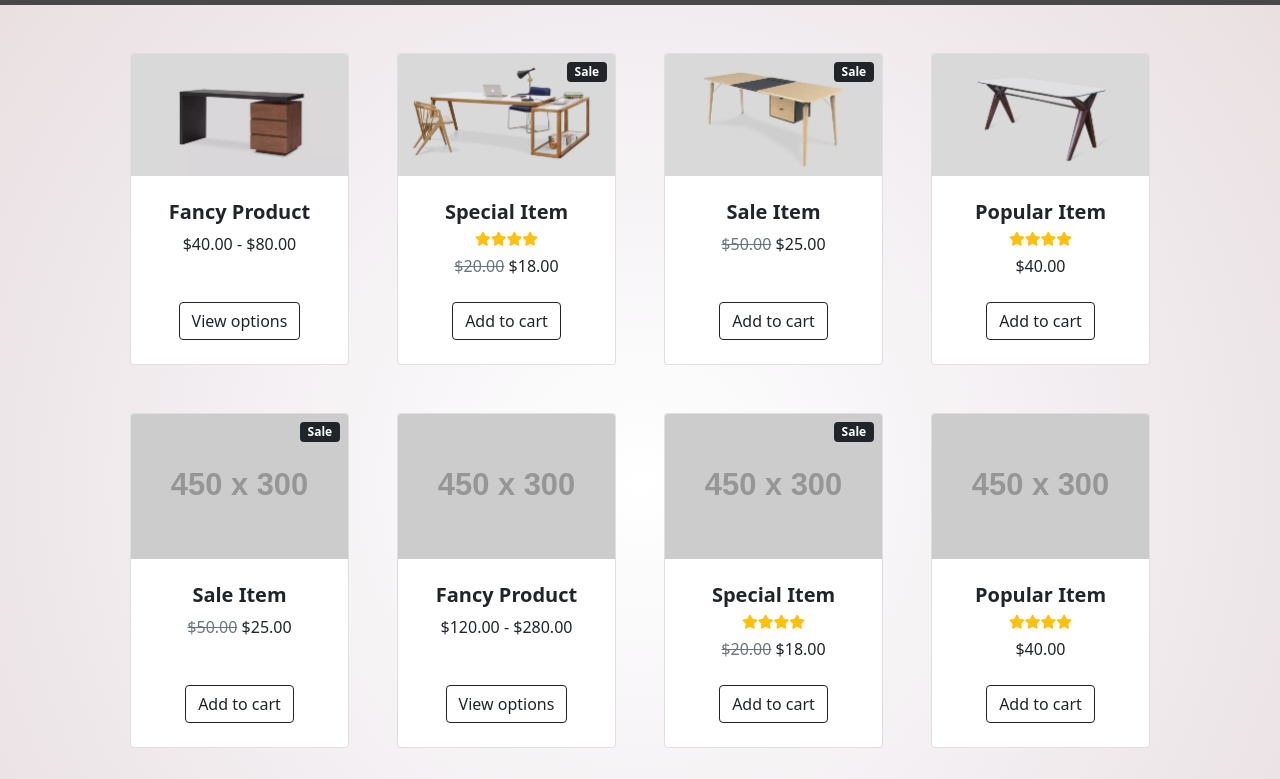
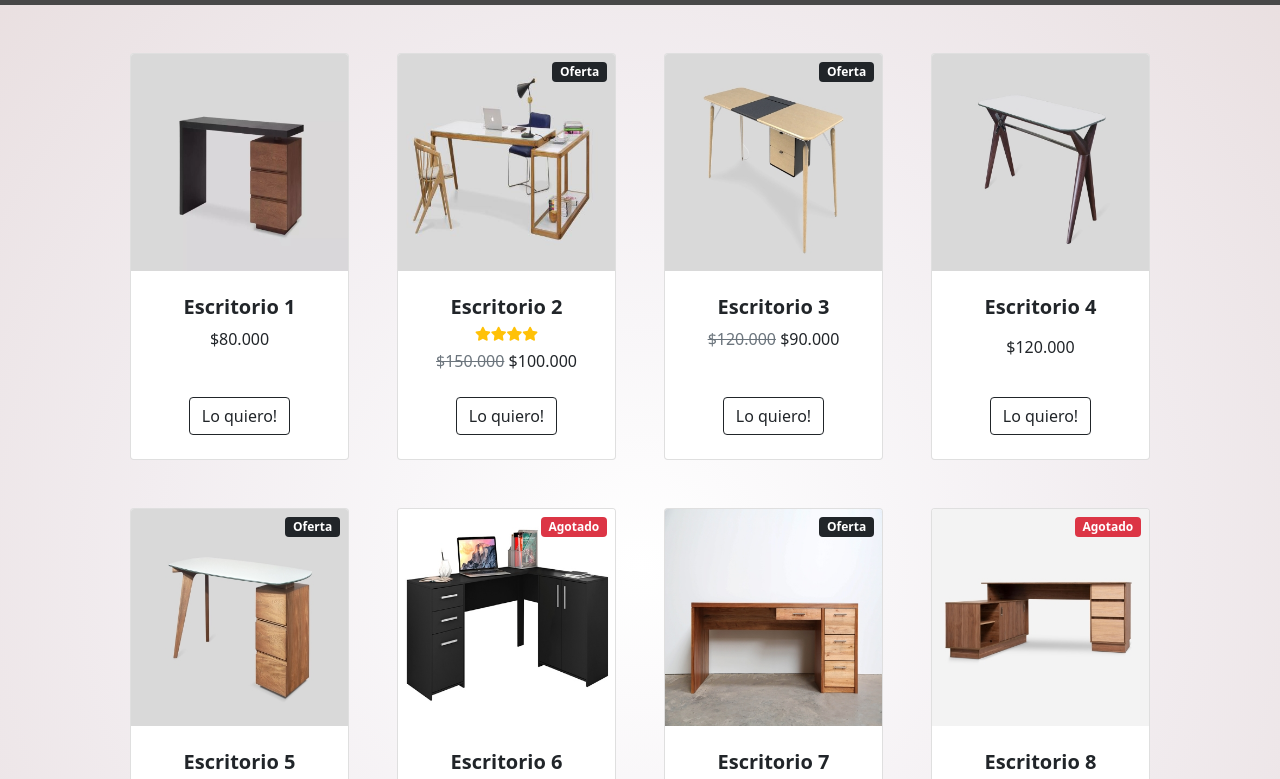
Before and after one commit to BernardoCameron/p-AVI-CODERHOUSE, a website: page pages/escritorios.html in a window 1280 px wide. Shown: the part 171-950 px from the top of the page. Drawn offline with nearby package versions, Linux system fonts and the light colour scheme; placeholder pictures from the web are drawn by us.

Commit message:
terminadaPaginaEscritorios

```diff
--- a/pages/escritorios.html
+++ b/pages/escritorios.html
@@ -65,189 +65,147 @@
             <div class="row gx-4 gx-lg-5 row-cols-2 row-cols-md-3 row-cols-xl-4 justify-content-center">
                 <div class="col mb-5">
                     <div class="card h-100">
-                        <!-- Product image-->
-                        <img class="card-img-top" src="../imagenes/escritorios/escritorio1.webp" alt="..." />
-                        <!-- Product details-->
+                        <img class="card-img-top imgEscritorios" src="../imagenes/escritorios/escritorio1.jpg.jpg" alt="..." />
                         <div class="card-body p-4">
                             <div class="text-center">
-                                <!-- Product name-->
-                                <h5 class="fw-bolder">Fancy Product</h5>
-                                <!-- Product price-->
-                                $40.00 - $80.00
+                                <h5 class="fw-bolder">Escritorio 1</h5>
+                                $80.000
                             </div>
                         </div>
-                        <!-- Product actions-->
                         <div class="card-footer p-4 pt-0 border-top-0 bg-transparent">
-                            <div class="text-center"><a class="btn btn-outline-dark mt-auto" href="#">View options</a></div>
+                            <div class="text-center"><a class="btn btn-outline-dark mt-auto" href="#">Lo quiero!</a></div>
                         </div>
                     </div>
                 </div>
                 <div class="col mb-5">
                     <div class="card h-100">
-                        <!-- Sale badge-->
-                        <div class="badge bg-dark text-white position-absolute" style="top: 0.5rem; right: 0.5rem">Sale</div>
-                        <!-- Product image-->
-                        <img class="card-img-top" src="../imagenes/escritorios/escritorio2.webp" alt="..." />
-                        <!-- Product details-->
+                        <div class="badge bg-dark text-white position-absolute" style="top: 0.5rem; right: 0.5rem">Oferta</div>
+                        <img class="card-img-top imgEscritorios" src="../imagenes/escritorios/escritorio2.jpg" alt="..." />
                         <div class="card-body p-4">
                             <div class="text-center">
-                                <!-- Product name-->
-                                <h5 class="fw-bolder">Special Item</h5>
-                                <!-- Product reviews-->
+                                <h5 class="fw-bolder">Escritorio 2</h5>
                                 <div class="d-flex justify-content-center small text-warning mb-2">
                                     <i class="fas fa-star"></i>
                                     <i class="fas fa-star"></i>
                                     <i class="fas fa-star"></i>
                                     <i class="fas fa-star"></i>
                                 </div>
-                                <!-- Product price-->
-                                <span class="text-muted text-decoration-line-through">$20.00</span> $18.00
+                                <span class="text-muted text-decoration-line-through">$150.000</span> $100.000
                             </div>
                         </div>
-                        <!-- Product actions-->
                         <div class="card-footer p-4 pt-0 border-top-0 bg-transparent">
-                            <div class="text-center"><a class="btn btn-outline-dark mt-auto" href="#">Add to cart</a></div>
+                            <div class="text-center"><a class="btn btn-outline-dark mt-auto" href="#">Lo quiero!</a></div>
                         </div>
                     </div>
                 </div>
                 <div class="col mb-5">
                     <div class="card h-100">
-                        <!-- Sale badge-->
-                        <div class="badge bg-dark text-white position-absolute" style="top: 0.5rem; right: 0.5rem">Sale</div>
-                        <!-- Product image-->
-                        <img class="card-img-top" src="../imagenes/escritorios/escritorio3.webp" alt="..." />
-                        <!-- Product details-->
+                        <div class="badge bg-dark text-white position-absolute" style="top: 0.5rem; right: 0.5rem">Oferta</div>
+                        <img class="card-img-top imgEscritorios" src="../imagenes/escritorios/escritorio3.jpg" alt="..." />
                         <div class="card-body p-4">
                             <div class="text-center">
-                                <!-- Product name-->
-                                <h5 class="fw-bolder">Sale Item</h5>
-                                <!-- Product price-->
-                                <span class="text-muted text-decoration-line-through">$50.00</span> $25.00
+                                <h5 class="fw-bolder">Escritorio 3</h5>
+                                <span class="text-muted text-decoration-line-through">$120.000</span> $90.000
                             </div>
                         </div>
-                        <!-- Product actions-->
                         <div class="card-footer p-4 pt-0 border-top-0 bg-transparent">
-                            <div class="text-center"><a class="btn btn-outline-dark mt-auto" href="#">Add to cart</a></div>
+                            <div class="text-center"><a class="btn btn-outline-dark mt-auto" href="#">Lo quiero!</a></div>
                         </div>
                     </div>
                 </div>
                 <div class="col mb-5">
                     <div class="card h-100">
-                        <!-- Product image-->
-                        <img class="card-img-top" src="../imagenes/escritorios/escritorio4.webp" alt="..." />
-                        <!-- Product details-->
+                        <img class="card-img-top imgEscritorios" src="../imagenes/escritorios/escritorio4.jpg" alt="..." />
                         <div class="card-body p-4">
                             <div class="text-center">
-                                <!-- Product name-->
-                                <h5 class="fw-bolder">Popular Item</h5>
-                                <!-- Product reviews-->
+                                <h5 class="fw-bolder">Escritorio 4</h5>
                                 <div class="d-flex justify-content-center small text-warning mb-2">
+                                </div>
+                                $120.000
+                            </div>
+                        </div>
+                        <div class="card-footer p-4 pt-0 border-top-0 bg-transparent">
+                            <div class="text-center"><a class="btn btn-outline-dark mt-auto" href="#">Lo quiero!</a></div>
+                        </div>
+                    </div>
+                </div>
+                <div class="col mb-5">
+                    <div class="card h-100">
+                        <div class="badge bg-dark text-white position-absolute" style="top: 0.5rem; right: 0.5rem">Oferta</div>
+                        <img class="card-img-top imgEscritorios" src="../imagenes/escritorios/escritorio5.jpg" alt="..." />
+                        <div class="card-body p-4">
+                            <div class="text-center">
+                                <h5 class="fw-bolder">Escritorio 5</h5>
+                                <span class="text-muted text-decoration-line-through">$200.000</span> $120.000
+                            </div>
+                        </div>
+                        <div class="card-footer p-4 pt-0 border-top-0 bg-transparent">
+                            <div class="text-center"><a class="btn btn-outline-dark mt-auto" href="#">Lo quiero!</a></div>
+                        </div>
+                    </div>
+                </div>
+                <div class="col mb-5">
+                    <div class="card h-100">
+                        <div class="badge bg-danger text-white position-absolute" style="top: 0.5rem; right: 0.5rem">Agotado</div>
+                        <img class="card-img-top imgEscritorios" src="../imagenes/escritorios/escritorio6.jpg" alt="..." />
+                        <div class="card-body p-4">
+                            <div class="text-center">
+                                <h5 class="fw-bolder">Escritorio 6</h5>
+                                <div class="d-flex justify-content-center small text-warning mb-2 estrellas">
+                                    <i class="fas fa-star"></i>
                                     <i class="fas fa-star"></i>
                                     <i class="fas fa-star"></i>
                                     <i class="fas fa-star"></i>
                                     <i class="fas fa-star"></i>
                                 </div>
-                                <!-- Product price-->
-                                $40.00
+                                $150.000
                             </div>
                         </div>
-                        <!-- Product actions-->
                         <div class="card-footer p-4 pt-0 border-top-0 bg-transparent">
-                            <div class="text-center"><a class="btn btn-outline-dark mt-auto" href="#">Add to cart</a></div>
+                            <div class="text-center"><a class="btn btn-outline-dark mt-auto" href="#">Lo quiero!</a></div>
                         </div>
                     </div>
                 </div>
                 <div class="col mb-5">
                     <div class="card h-100">
-                        <!-- Sale badge-->
-                        <div class="badge bg-dark text-white position-absolute" style="top: 0.5rem; right: 0.5rem">Sale</div>
-                        <!-- Product image-->
-                        <img class="card-img-top" src="https://dummyimage.com/450x300/dee2e6/6c757d.jpg" alt="..." />
-                        <!-- Product details-->
+                        <div class="badge bg-dark text-white position-absolute" style="top: 0.5rem; right: 0.5rem">Oferta</div>
+                        <img class="card-img-top imgEscritorios" src="../imagenes/escritorios/Escritorio7.jpg" alt="..." />
                         <div class="card-body p-4">
                             <div class="text-center">
-                                <!-- Product name-->
-                                <h5 class="fw-bolder">Sale Item</h5>
-                                <!-- Product price-->
-                                <span class="text-muted text-decoration-line-through">$50.00</span> $25.00
-                            </div>
-                        </div>
-                        <!-- Product actions-->
-                        <div class="card-footer p-4 pt-0 border-top-0 bg-transparent">
-                            <div class="text-center"><a class="btn btn-outline-dark mt-auto" href="#">Add to cart</a></div>
-                        </div>
-                    </div>
-                </div>
-                <div class="col mb-5">
-                    <div class="card h-100">
-                        <!-- Product image-->
-                        <img class="card-img-top" src="https://dummyimage.com/450x300/dee2e6/6c757d.jpg" alt="..." />
-                        <!-- Product details-->
-                        <div class="card-body p-4">
-                            <div class="text-center">
-                                <!-- Product name-->
-                                <h5 class="fw-bolder">Fancy Product</h5>
-                                <!-- Product price-->
-                                $120.00 - $280.00
-                            </div>
-                        </div>
-                        <!-- Product actions-->
-                        <div class="card-footer p-4 pt-0 border-top-0 bg-transparent">
-                            <div class="text-center"><a class="btn btn-outline-dark mt-auto" href="#">View options</a></div>
-                        </div>
-                    </div>
-                </div>
-                <div class="col mb-5">
-                    <div class="card h-100">
-                        <!-- Sale badge-->
-                        <div class="badge bg-dark text-white position-absolute" style="top: 0.5rem; right: 0.5rem">Sale</div>
-                        <!-- Product image-->
-                        <img class="card-img-top" src="https://dummyimage.com/450x300/dee2e6/6c757d.jpg" alt="..." />
-                        <!-- Product details-->
-                        <div class="card-body p-4">
-                            <div class="text-center">
-                                <!-- Product name-->
-                                <h5 class="fw-bolder">Special Item</h5>
-                                <!-- Product reviews-->
+                                <h5 class="fw-bolder">Escritorio 7</h5>
                                 <div class="d-flex justify-content-center small text-warning mb-2 estrellas">
                                     <i class="fas fa-star"></i>
                                     <i class="fas fa-star"></i>
                                     <i class="fas fa-star"></i>
                                     <i class="fas fa-star"></i>
                                 </div>
-                                <!-- Product price-->
-                                <span class="text-muted text-decoration-line-through">$20.00</span> $18.00
+                                <span class="text-muted text-decoration-line-through">$300.000</span> $230.000
                             </div>
                         </div>
-                        <!-- Product actions-->
                         <div class="card-footer p-4 pt-0 border-top-0 bg-transparent">
-                            <div class="text-center"><a class="btn btn-outline-dark mt-auto" href="#">Add to cart</a></div>
+                            <div class="text-center"><a class="btn btn-outline-dark mt-auto" href="#">Lo quiero!</a></div>
                         </div>
                     </div>
                 </div>
                 <div class="col mb-5">
                     <div class="card h-100">
-                        <!-- Product image-->
-                        <img class="card-img-top" src="https://dummyimage.com/450x300/dee2e6/6c757d.jpg" alt="..." />
-                        <!-- Product details-->
+                        <div class="badge bg-danger text-white position-absolute" style="top: 0.5rem; right: 0.5rem">Agotado</div>
+                        <img class="card-img-top imgEscritorios" src="../imagenes/escritorios/Escritorio8.jpg" alt="..." />
                         <div class="card-body p-4">
                             <div class="text-center">
-                                <!-- Product name-->
-                                <h5 class="fw-bolder">Popular Item</h5>
-                                <!-- Product reviews-->
+                                <h5 class="fw-bolder">Escritorio 8</h5>
                                 <div class="d-flex justify-content-center small text-warning mb-2">
                                     <i class="fas fa-star"></i>
                                     <i class="fas fa-star"></i>
                                     <i class="fas fa-star"></i>
                                     <i class="fas fa-star"></i>
+                                    <i class="fas fa-star"></i>
                                 </div>
-                                <!-- Product price-->
-                                $40.00
+                                $270.000
                             </div>
                         </div>
-                        <!-- Product actions-->
                         <div class="card-footer p-4 pt-0 border-top-0 bg-transparent">
-                            <div class="text-center"><a class="btn btn-outline-dark mt-auto" href="#">Add to cart</a></div>
+                            <div class="text-center"><a class="btn btn-outline-dark mt-auto" href="#">Lo quiero!</a></div>
                         </div>
                     </div>
                 </div>
--- a/scss/style.scss
+++ b/scss/style.scss
@@ -106,6 +106,7 @@ header {
     }
 }
 
+//Escritorios//
 .estrellas {
     ul {
         display: flex;
@@ -113,6 +114,7 @@ header {
     }
 }
 
+//Escritorios//
 footer {
     margin-top: 60px;
     margin-bottom: 0px;
```
Also changed, not shown: pages/cocinas.html (+9 -3 lines), imagenes/escritorios/Escritorio7.jpg (added), imagenes/escritorios/Escritorio8.jpg (added), imagenes/escritorios/escritorio1.jpg.jpg (added), imagenes/escritorios/escritorio1.webp (deleted), imagenes/escritorios/escritorio2.jpg (added), imagenes/escritorios/escritorio2.webp (deleted), imagenes/escritorios/escritorio3.jpg (added), imagenes/escritorios/escritorio3.webp (deleted), imagenes/escritorios/escritorio4.jpg (added), imagenes/escritorios/escritorio4.webp (deleted), imagenes/escritorios/escritorio5.jpg (added), imagenes/escritorios/escritorio6.jpg (added).
